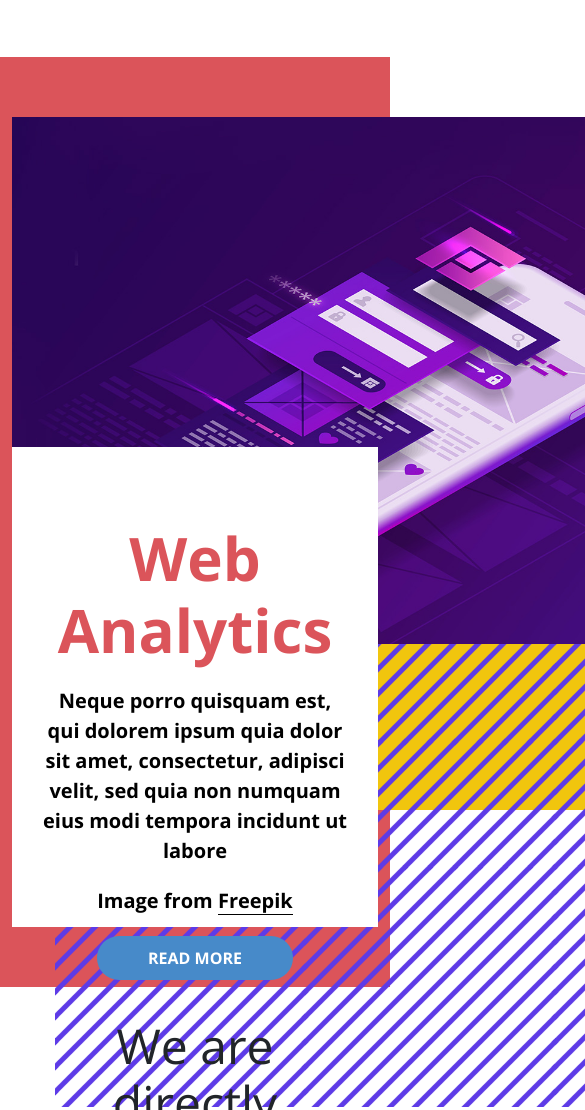
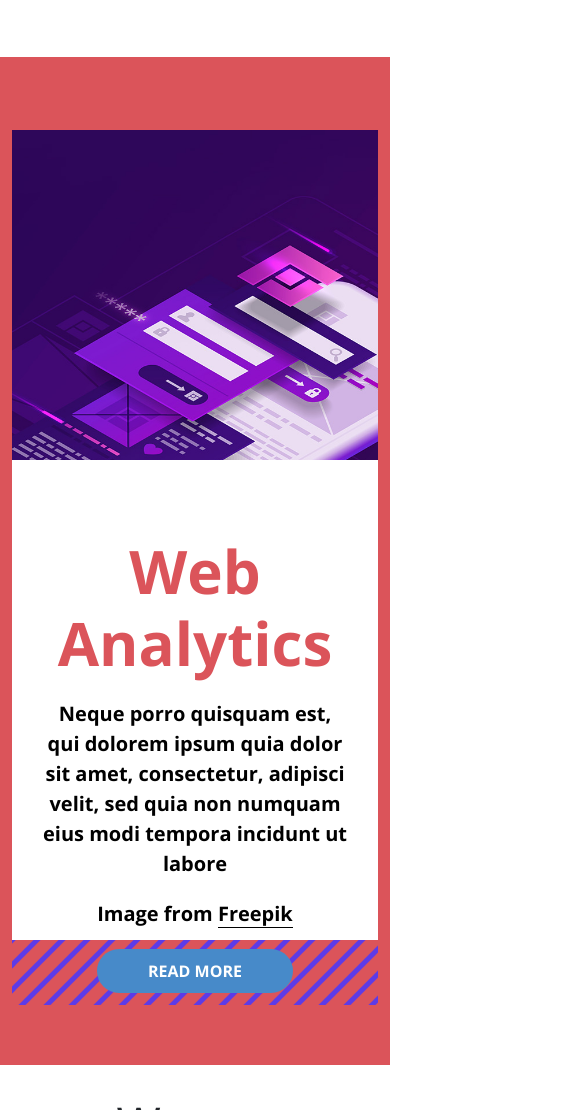
Before and after one commit to HarlausG/Template_Web, a plain HTML site: page index.html in a window 390 px wide. Shown: the part 7176-8286 px from the top of the page, 585 px wide, since content can reach past the window. Drawn offline with nearby package versions, Linux system fonts and the light colour scheme.

Commit message:
correction

```diff
--- a/css/style.css
+++ b/css/style.css
@@ -395,18 +395,58 @@ img {
 -------------------- CONTENT 7 ----------------
 ----------------------------------------------*/
 
+.content-7 .bg-img {
+    width:560px;
+    height:615px;
+
+    background-image: url("../images/bg_img.png");
+
+    margin:-550px auto 0 43px;
+
+    display: block;
+}
+
+
 
 @media (max-width:992px){
     .content-7 img {
         width:720px;
         height:527px;
-        margin-top:-990px;
+        margin-top:-680px;
     }
     .content-7 .bg-yellow {
         background-color:#f1c50e;
         width:720px;
         height:567px;
         margin-top:126px;
+    }
+
+    .content-7 .bg-img {
+
+        height:615px;
+        margin:-550px auto 0 0px;
+        display: block;
+    }
+}
+
+@media (max-width:576px){
+    .content-7 img {
+        width:100%;
+        height:527px;
+        margin-top:-680px;
+    }
+    .content-7 .bg-yellow {
+        background-color:#f1c50e;
+        width:100%;
+        height:567px;
+        margin-top:126px;
+    }
+
+    .content-7 .bg-img {
+        width:100%;
+        height:615px;
+        margin:-550px auto 0 0px;
+        display: block;
     }
 }
 @media (min-width:992px){
@@ -415,7 +455,7 @@ img {
         height:627px;
         margin-right:72px;
         margin-left:auto;
-        margin-top:-990px;
+        margin-top:-680px;
     }
     .content-7 .bg-yellow {
         background-color:#f1c50e;
@@ -428,16 +468,9 @@ img {
 }
 
 
-.content-7 .bg-img {
-    width:560px;
-    height:615px;
 
-    background-image: url("../images/bg_img.png");
 
-    margin:-318px auto 0 43px;
 
-    display: block;
-}
 
 .content-7 .row-item {
     text-align: center;
--- a/index.html
+++ b/index.html
@@ -229,8 +229,8 @@
         <div class="container">
             <div class="content">
                 <div class="bg-yellow"></div>
-                <div class="bg-img"></div>
                 <img src="images/img7.jpg" width="1200" height="912">
+
                 <div class="row">
                     <div class="col-lg-6 col-md-8 col-sm-12 row-item">
                         <div class="item item-white">
@@ -241,7 +241,7 @@
                         </div>
                     </div>
                 </div>
-
+                <div class="bg-img"></div>
             </div>
         </div>
     </section>
```
